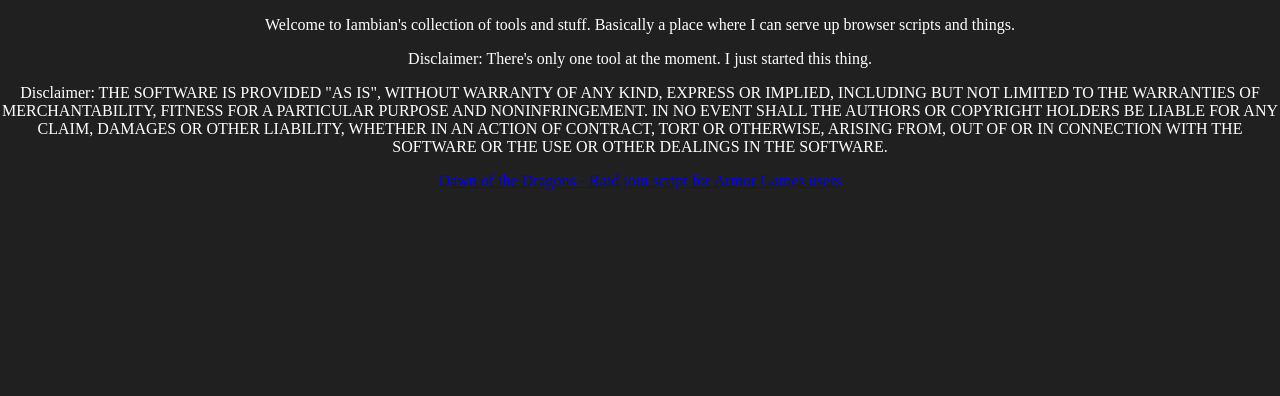
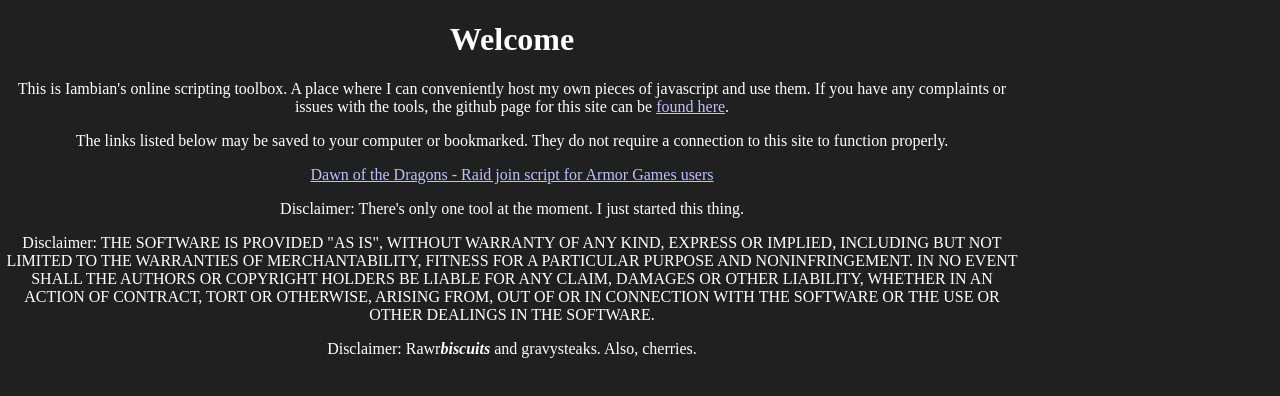
Before and after one commit to Iambian/Iambian.github.io, a plain HTML site: page index.html in a window 1280 px wide. Drawn offline with Linux system fonts and the light colour scheme.

Commit message:
Edited index for intro, ease of reading

```diff
--- a/index.html
+++ b/index.html
@@ -2,19 +2,31 @@
 <meta http-equiv="Content-Type" content="text/html; charset=utf-8" />
 <html>
 <head>
-<title>Dawn of the Dragons - Armor Games Raidjoiner 1.1</title>
+<title>Iambian's Tools</title>
 
 <style type="text/css">
-html,body { color:white; background-color:#202020; height:100%;width:100%; margin:0;	overflow:hidden; }
+body { color:white; background-color:#202020; height:100%;width:100%; margin:0; text-align:center; clear:both; float:middle; }
+
 span { color:white; }
-#ctrl_mov { float:left; overflow:auto; }
-#game_div { border:0; width:1026px; height:761px; margin-left:auto; margin-right:auto; }
-#game_window {margin:0; background-color:#303020; overflow:hidden; width:1025px; height:690px; border:0; }
+#main { float:center; width:80%; }
+a:link { color:#C0C0FF; }
+a:active { color:#FFC0C0; }
+a:visited { color:#FFC0FF; }
 </style>
 </head>
-<body align="center">
-<p>Welcome to Iambian's collection of tools and stuff. Basically a place where
-I can serve up browser scripts and things.</p>
+<body>
+
+<div id="main">
+<h1>Welcome</h1>
+<p>This is Iambian's online scripting toolbox. A place where I can conveniently
+host my own pieces of javascript and use them. If you have any complaints or
+issues with the tools, the github page for this site can be
+<a href="https://github.com/Iambian/Iambian.github.io">found here</a>.</p>
+
+<p>The links listed below may be saved to your computer or bookmarked. They
+do not require a connection to this site to function properly.</p>
+
+<p><a href="ag_raidjoin.html">Dawn of the Dragons - Raid join script for Armor Games users</a></p>
 
 <p>Disclaimer: There's only one tool at the moment. I just started this thing.</p>
 
@@ -24,13 +36,8 @@ FITNESS FOR A PARTICULAR PURPOSE AND NONINFRINGEMENT. IN NO EVENT SHALL THE
 AUTHORS OR COPYRIGHT HOLDERS BE LIABLE FOR ANY CLAIM, DAMAGES OR OTHER LIABILITY,
 WHETHER IN AN ACTION OF CONTRACT, TORT OR OTHERWISE, ARISING FROM, OUT OF OR IN
 CONNECTION WITH THE SOFTWARE OR THE USE OR OTHER DEALINGS IN THE SOFTWARE.</p>
-
-<p><a href="ag_raidjoin.html">Dawn of the Dragons - Raid join script for Armor Games users</a></p>
-
-
-
-
-
+<p>Disclaimer: Rawr<b><i>biscuits</i></b> and gravysteaks. Also, cherries.</p>
+</div>
 
 </body>
 </html>
```
